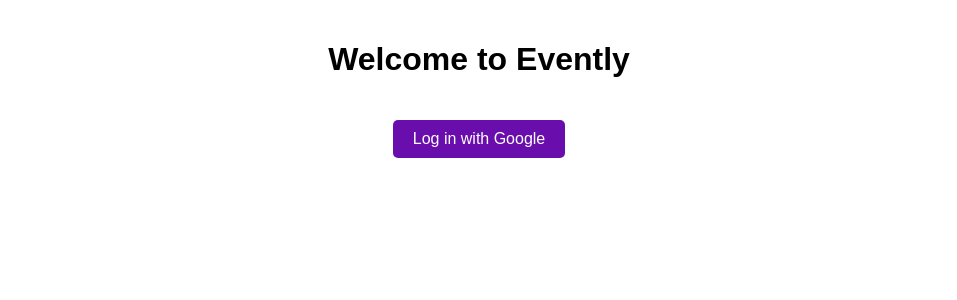
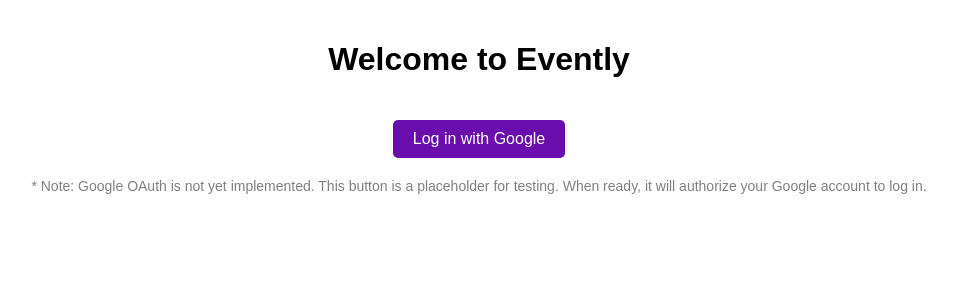
Before and after one commit to nadiacuuj/DisEngage_deployed, a React (Create React App) app in the folder frontend/: page / in a window 1280 px wide. Shown: the top 300 px of the page, without its empty margins (161-1118 px from the left). Built offline with nearby package versions, Linux system fonts and the light colour scheme.

Commit message:
add note about google auth

```diff
--- a/frontend/src/App.css
+++ b/frontend/src/App.css
@@ -1,3 +1,10 @@
+.placeholder-note {
+  margin-top: 10px;
+  font-size: 14px;
+  color: gray;
+  text-align: center;
+}
+
 body {
   font-family: Arial, sans-serif;
 }
--- a/frontend/src/App.js
+++ b/frontend/src/App.js
@@ -1,8 +1,8 @@
-// Main Application Component ("App") with Routing:
-// This file sets up routing for each page in the React app.
+// Main App Component with Routes
+// Sets up routes for the application to load different pages
 
 import React from 'react';
-import { BrowserRouter as Router, Route, Routes } from 'react-router-dom'; // AI suggested: Use Routes instead of Switch (gave errors)
+import { BrowserRouter as Router, Route, Routes } from 'react-router-dom'; // Explanation from AI on error received: Use Routes and Route instead of Switch and useHistory in React Router v6
 import './App.css';
 import Login from './components/Login';
 import LandingPage from './components/LandingPage';
@@ -11,20 +11,18 @@ import CartPage from './components/CartPage';
 import ScheduleReview from './components/ScheduleReview';
 import Oauth from './components/Oauth';
 
-// Setting up the routes to each page
 function App() {
   return (
-    // Router component to manage all routes and allows navigation between pages
     <Router>
       <div className="App">
         {/* Use Routes to wrap all Route components */}
         <Routes>
-          <Route path="/" element={<Login />} />
-          <Route path="/landing" element={<LandingPage />} />
-          <Route path="/categories" element={<CategoryPage />} />
-          <Route path="/cart" element={<CartPage />} />
-          <Route path="/schedule-review" element={<ScheduleReview />} />
-          <Route path="/oauth" element={<Oauth />} />
+          <Route path="/" element={<Login />} /> {/* Default route loads the Login component */}
+          <Route path="/landing" element={<LandingPage />} /> {/* Route to the main landing page */}
+          <Route path="/categories" element={<CategoryPage />} /> {/* Route to category search page */}
+          <Route path="/cart" element={<CartPage />} /> {/* Route to cart page */}
+          <Route path="/schedule-review" element={<ScheduleReview />} /> {/* Route to schedule review page */}
+          <Route path="/oauth" element={<Oauth />} /> {/* Route to OAuth page */}
         </Routes>
       </div>
     </Router>
--- a/frontend/src/components/LandingPage.js
+++ b/frontend/src/components/LandingPage.js
@@ -2,7 +2,7 @@
 // This component is the main page after logging in, with buttons to navigate to other parts of the app.
 
 import React from 'react';
-import { useNavigate } from 'react-router-dom'; // Note from AI: useNavigate replaces useHistory in React Router v6
+import { useNavigate } from 'react-router-dom'; // useNavigate replaces useHistory in React Router v6
 
 const LandingPage = () => {
   const navigate = useNavigate(); // useNavigate is a React hook to handle navigation (when each button is clicked)
--- a/frontend/src/components/Login.js
+++ b/frontend/src/components/Login.js
@@ -1,4 +1,4 @@
-//  Basic Login.js Component (for Testing)
+// Basic Login.js Component (for Testing)
 
 // AI suggested:
 // To simulate navigation from the login page to other pages without implementing full OAuth:
@@ -25,6 +25,10 @@ const Login = () => {
       <button className="oauth-button" onClick={handleLogin}>
         Log in with Google
       </button> {/* This button now simulates OAuth login */}
+      <p className="placeholder-note">
+        * Note: Google OAuth is not yet implemented. This button is a placeholder for testing.
+        When ready, it will authorize your Google account to log in.
+      </p> {/* Display message to indicate placeholder */}
     </div>
   );
 };
```
